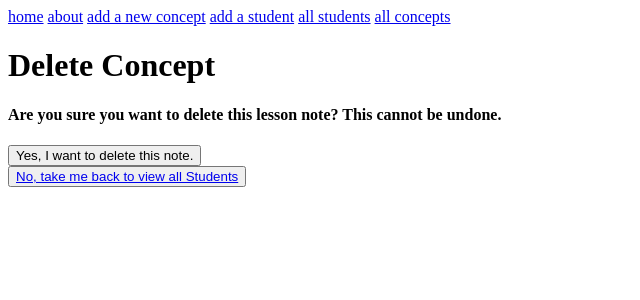
After one commit to jhsu79/lesson-summary-generator, a Django app: page /students/1/lessons/1/delete/ in a window 1280 px wide. The commit adds this page. Shown: the top 300 px of the page, without its empty margins (0-640 px from the left). Run offline with Django 5.2, Linux system fonts and the light colour scheme; tables that the repository leaves empty hold one stand-in row (values such as "Sample post").

```diff
--- a/lessonsummarygenerator/main_app/templates/main_app/concept_confirm_delete.html
+++ b/lessonsummarygenerator/main_app/templates/main_app/concept_confirm_delete.html
@@ -8,6 +8,6 @@
   <form action="" method="POST">
     {% csrf_token %}
     <button type="submit" value="Yes">Yes, I want to delete this concept.</button>
-    <button href="{% url 'detail' concept.id %}" value="No">Nevermind, I want to keep this concept. </button>
   </form>
+<button><a href="{% url 'detail' concept.id %}" value="No">Nevermind, I want to keep this concept.</a></button>
 {% endblock %}
--- /dev/null
+++ b/lessonsummarygenerator/main_app/templates/main_app/lessonnote_confirm_delete.html
@@ -0,0 +1,13 @@
+{% extends 'base.html' %}
+
+{% block content %}
+  <h1>Delete Concept</h1>
+
+  <h4>Are you sure you want to delete this lesson note? This cannot be undone. </h4>
+
+  <form action="" method="POST">
+    {% csrf_token %}
+    <button type="submit" value="Yes">Yes, I want to delete this note.</button>
+  </form>
+  <button><a href="{% url 'students_index' %}"> No, take me back to view all Students</a></button>
+{% endblock %}
--- a/lessonsummarygenerator/main_app/templates/main_app/lessonnote_form.html
+++ b/lessonsummarygenerator/main_app/templates/main_app/lessonnote_form.html
@@ -7,8 +7,9 @@
     <table>
       {{ form.as_table }}
     </table>
-    <input type="submit" value="Save lesson Note" class="btn">
+    <input type="submit" value="Save Lesson Note" class="btn">
 
   </form>
 </div>
+
 {% endblock %}
--- a/lessonsummarygenerator/main_app/templates/main_app/student_confirm_delete.html
+++ b/lessonsummarygenerator/main_app/templates/main_app/student_confirm_delete.html
@@ -8,6 +8,8 @@
   <form action="" method="POST">
     {% csrf_token %}
     <button type="submit" value="Yes">Yes, I want to delete this student.</button>
-    <button href="{% url 'student_detail' student.id %}" value="No">Nevermind, I want to keep this student. </button>
   </form>
+  <button><a href="{% url 'students_index' %}" value="No">Nevermind, I want to keep this student.</a></button>
+
+
 {% endblock %}
--- a/lessonsummarygenerator/main_app/urls.py
+++ b/lessonsummarygenerator/main_app/urls.py
@@ -18,6 +18,6 @@ urlpatterns = [
     path('students/<int:pk>/delete/', views.StudentDelete.as_view(), name='student_delete'),
     path('students/<int:student_id>/lessons/<int:lesson_note_id>', views.lesson_note_detail, name='lesson_note_detail'),
     path('students/<int:student_id>/lessons/create', views.LessonNoteCreate.as_view(), name='lesson_note_create'),
-    path('students/<int:pk>/lessons/update/', views.LessonNoteUpdate.as_view(), name='lesson_note_update'),
-    path('students/<int:pk>/lessons/delete/', views.LessonNoteDelete.as_view(), name='lesson_note_delete'),
+    path('students/<int:student_id>/lessons/<int:pk>/update/', views.LessonNoteUpdate.as_view(), name='lessonnoteupdate'),
+    path('students/<int:student_id>/lessons/<int:pk>/delete/', views.LessonNoteDelete.as_view(), name='lessonnotedelete'),
 ]
--- a/lessonsummarygenerator/main_app/views.py
+++ b/lessonsummarygenerator/main_app/views.py
@@ -75,8 +75,20 @@ class LessonNoteCreate(CreateView):
 
 class LessonNoteUpdate(UpdateView):
     model = LessonNote
-    fields = '__all__'
+    form_class = LessonNoteForm
+    template_name = 'main_app/lessonnote_form.html'
+
+    def get_form(self, form_class=None):
+        form = super().get_form(form_class)
+        # Get the current student
+        student_id = self.kwargs['student_id']
+        student = get_object_or_404(Student, id=student_id)
+        # Set the student for the form
+        form.instance.student = student
+        # Restrict the queryset of the 'student' field to the current student
+        form.fields['student'].queryset = Student.objects.filter(id=student.id)
+        return form
 
 class LessonNoteDelete(DeleteView):
       model = LessonNote
-      success_url = 'students/<int:student_id>/'
+      success_url = '/students'
```
Also changed, not shown: lessonsummarygenerator/main_app/templates/students/lesson_note.html (+6 -2 lines).
